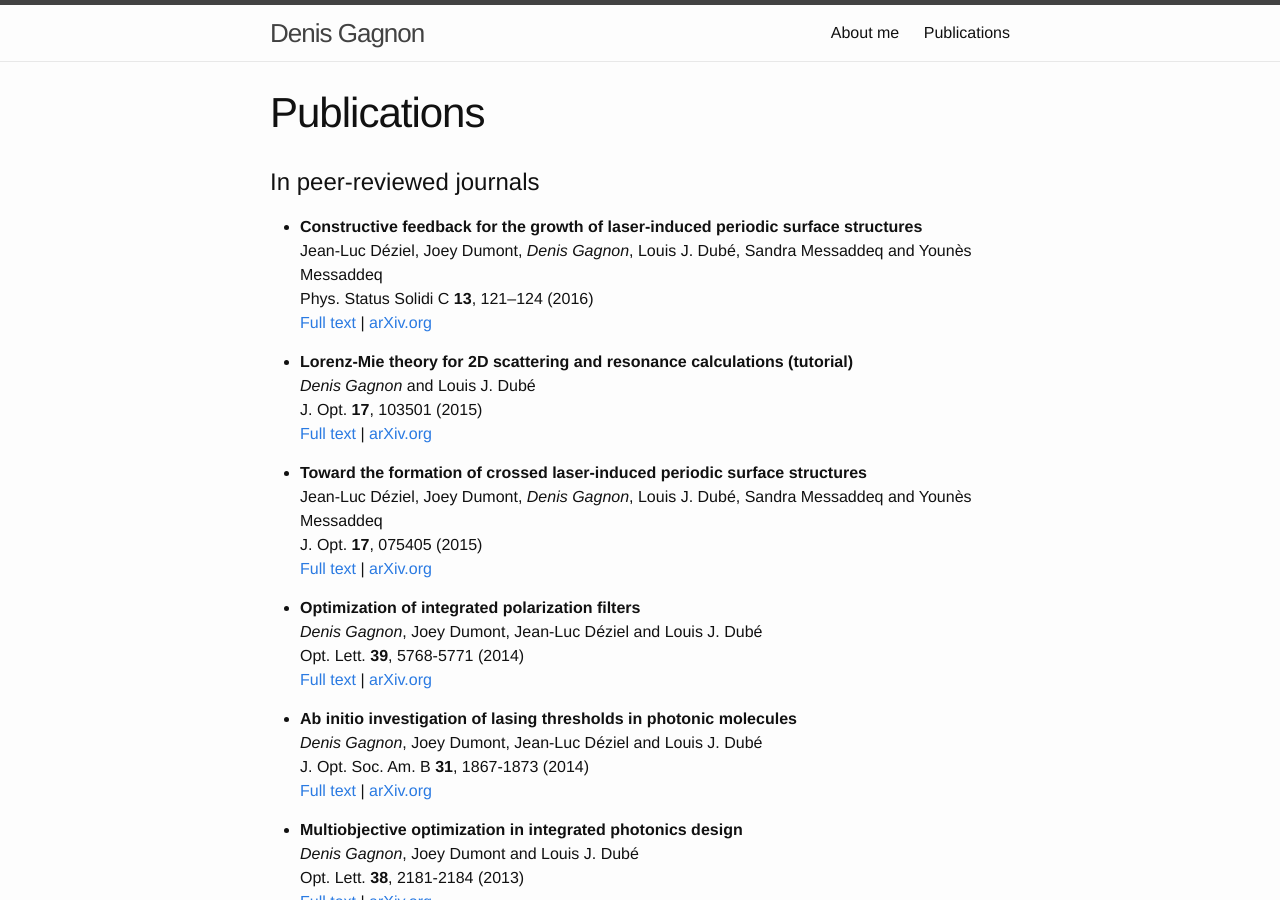
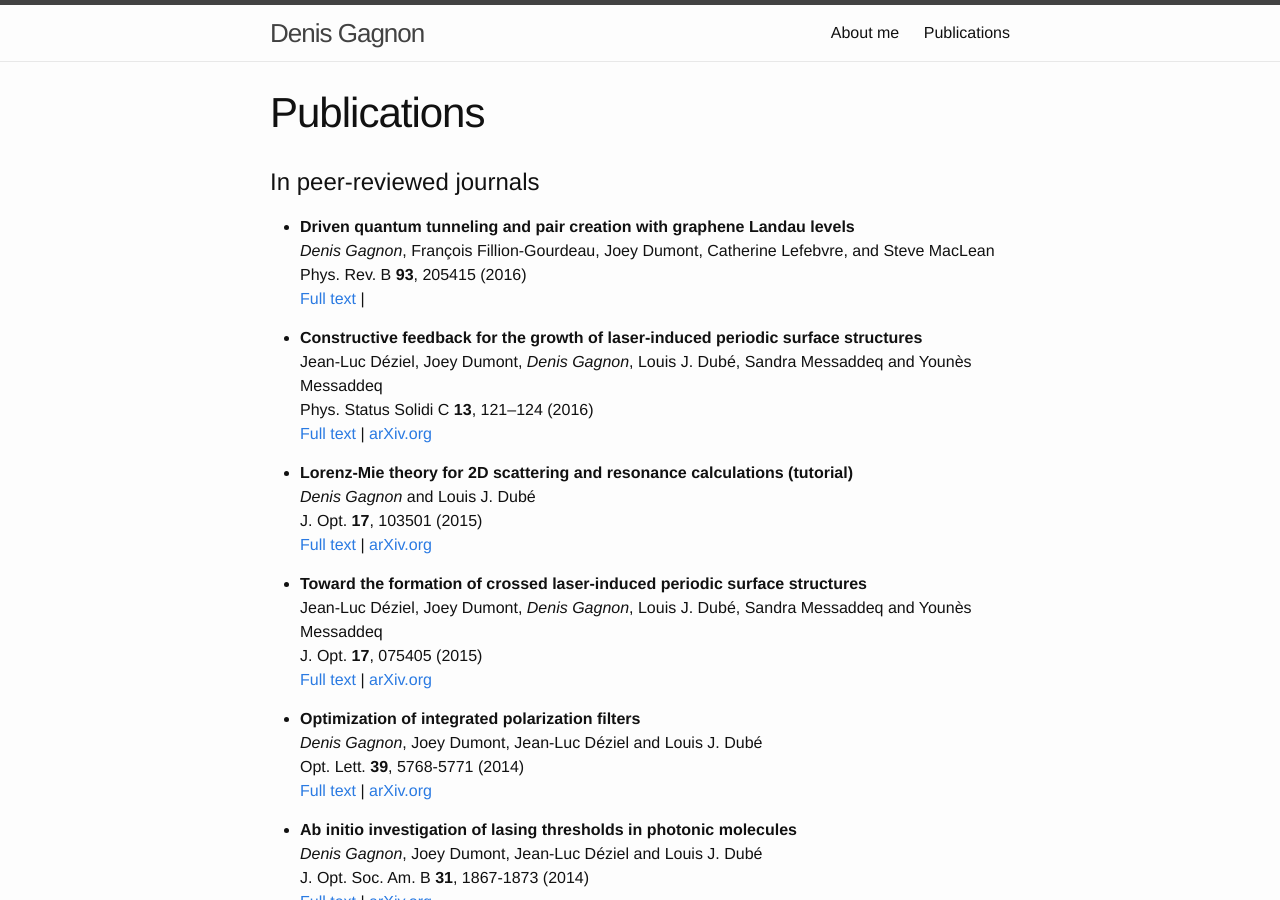
Before and after one commit to McNoggins/mcnoggins.github.io, a Jekyll site: the page built from publications.md, in a window 1280 px wide and 900 px high. Built offline with Jekyll 4.4.1, drawn with Linux system fonts in a browser that asks for light colours.

Commit message:
Update publications.md

```diff
--- a/publications.md
+++ b/publications.md
@@ -6,6 +6,11 @@ permalink: /publications/
 
 In peer-reviewed journals
 =============
+* **Driven quantum tunneling and pair creation with graphene Landau levels** <br>
+*Denis Gagnon*, François Fillion-Gourdeau, Joey Dumont, Catherine Lefebvre, and Steve MacLean <br>
+Phys. Rev. B **93**, 205415 (2016) <br>
+[Full text](http://journals.aps.org/prb/abstract/10.1103/PhysRevB.93.205415){:target="_blank"} |
+
 * **Constructive feedback for the growth of laser-induced periodic surface structures** <br>
 Jean-Luc Déziel, Joey Dumont, *Denis Gagnon*, Louis J. Dubé, Sandra Messaddeq and Younès Messaddeq <br>
 Phys. Status Solidi C **13**, 121–124 (2016) <br>
```
